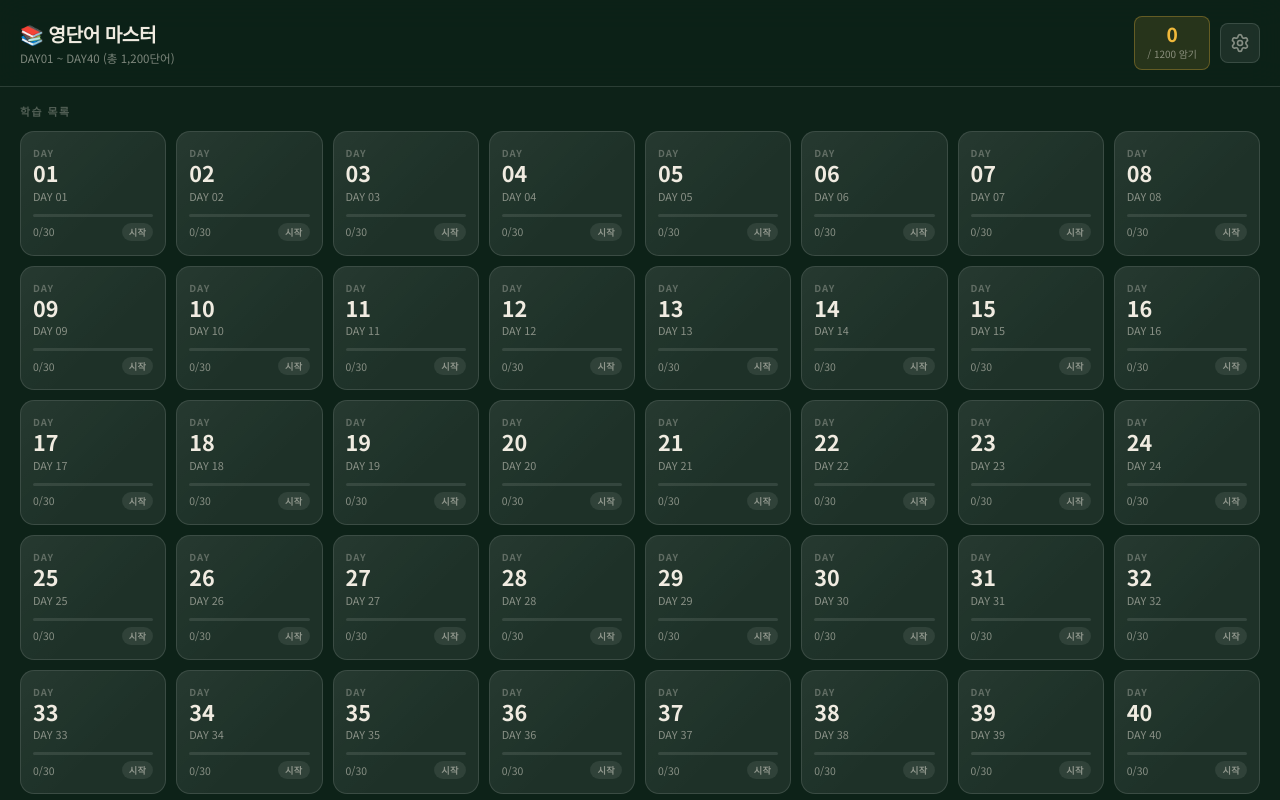
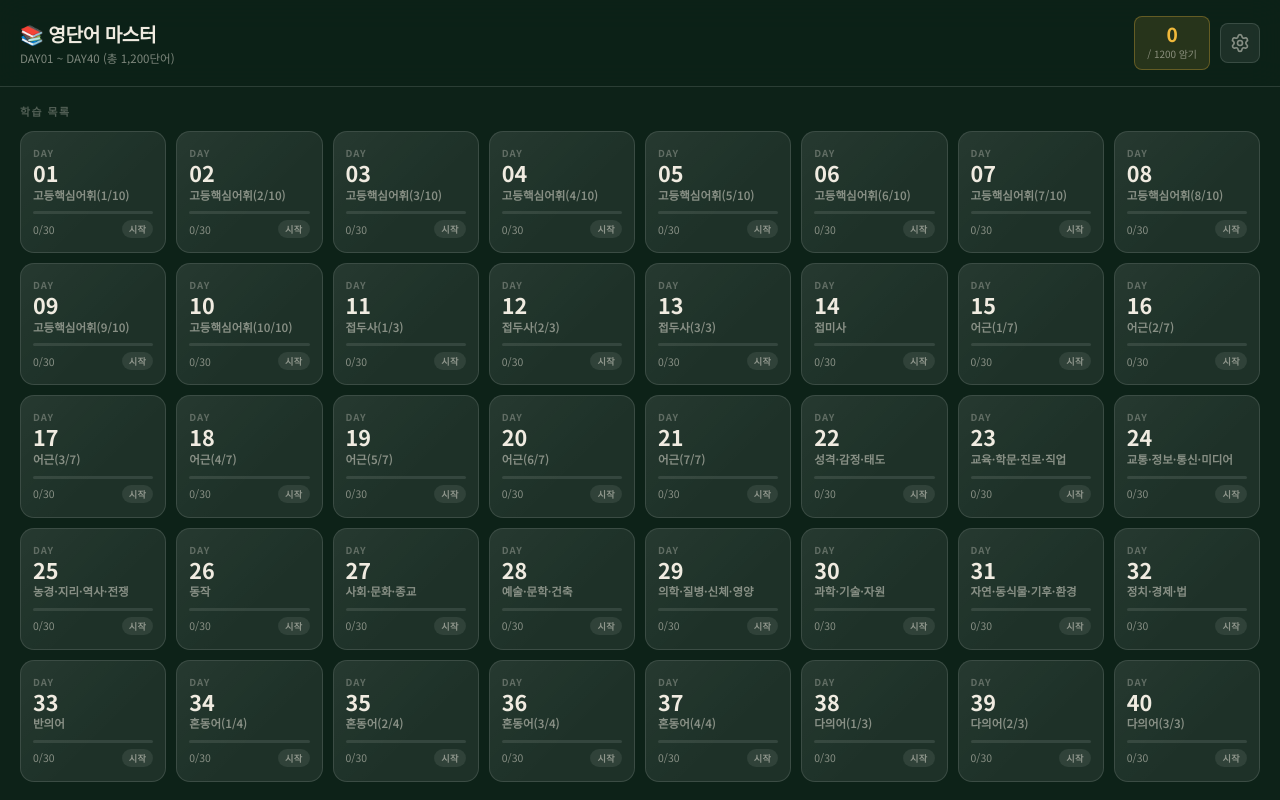
Before and after one commit to ko750125-afk/Flash_Card, a React (Vite) app: page / in a window 1280 px wide. Built offline with nearby package versions, Linux system fonts and the light colour scheme.

Commit message:
feat: update DAY01-40 card topics based on textbook index and improve UI readability

```diff
--- a/src/index.css
+++ b/src/index.css
@@ -344,13 +344,19 @@ button {
 }
 
 .dc-topic {
-  font-size: 0.68rem;
+  font-size: 0.72rem;
+  font-weight: 600;
   color: var(--text-dim);
-  margin-bottom: 10px;
+  margin-bottom: 8px;
   flex: 1;
+  line-height: 1.35;
+  word-break: keep-all;
+  overflow-wrap: break-word;
+  display: -webkit-box;
+  -webkit-line-clamp: 2;
+  -webkit-box-orient: vertical;
   overflow: hidden;
   text-overflow: ellipsis;
-  white-space: nowrap;
 }
 
 .dc-bar {
--- a/src/views/HomeView.jsx
+++ b/src/views/HomeView.jsx
@@ -130,7 +130,7 @@ export default function HomeView({
                 <div className="dc-num">{dayKey.slice(3)}</div>
                 {data ? (
                   <>
-                    <div className="dc-topic">{data.topic}</div>
+                    <div className="dc-topic" title={data.topic}>{data.topic}</div>
                     <div className="dc-bar">
                       <div className="dc-bar-fill" style={{ width: `${(mem / total) * 100}%` }} />
                     </div>
```
Also changed, not shown: src/data/words.json.
